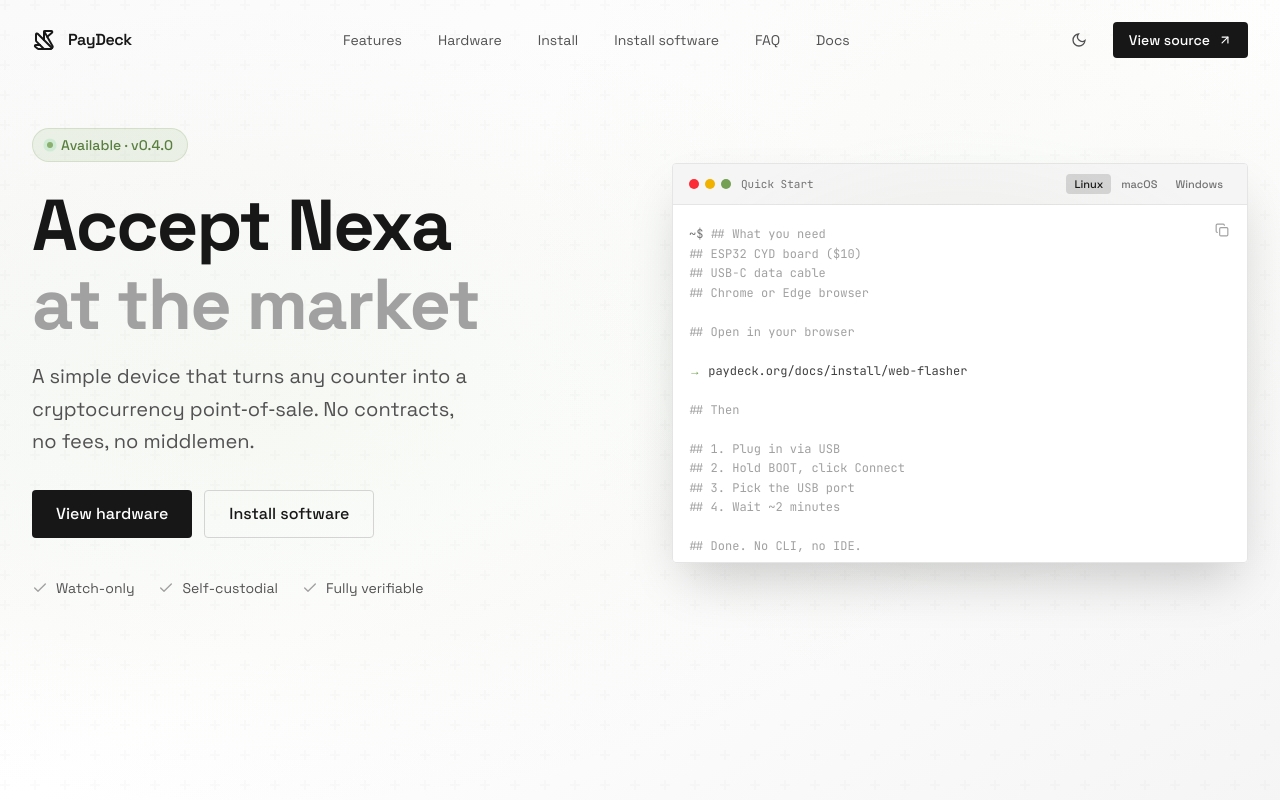
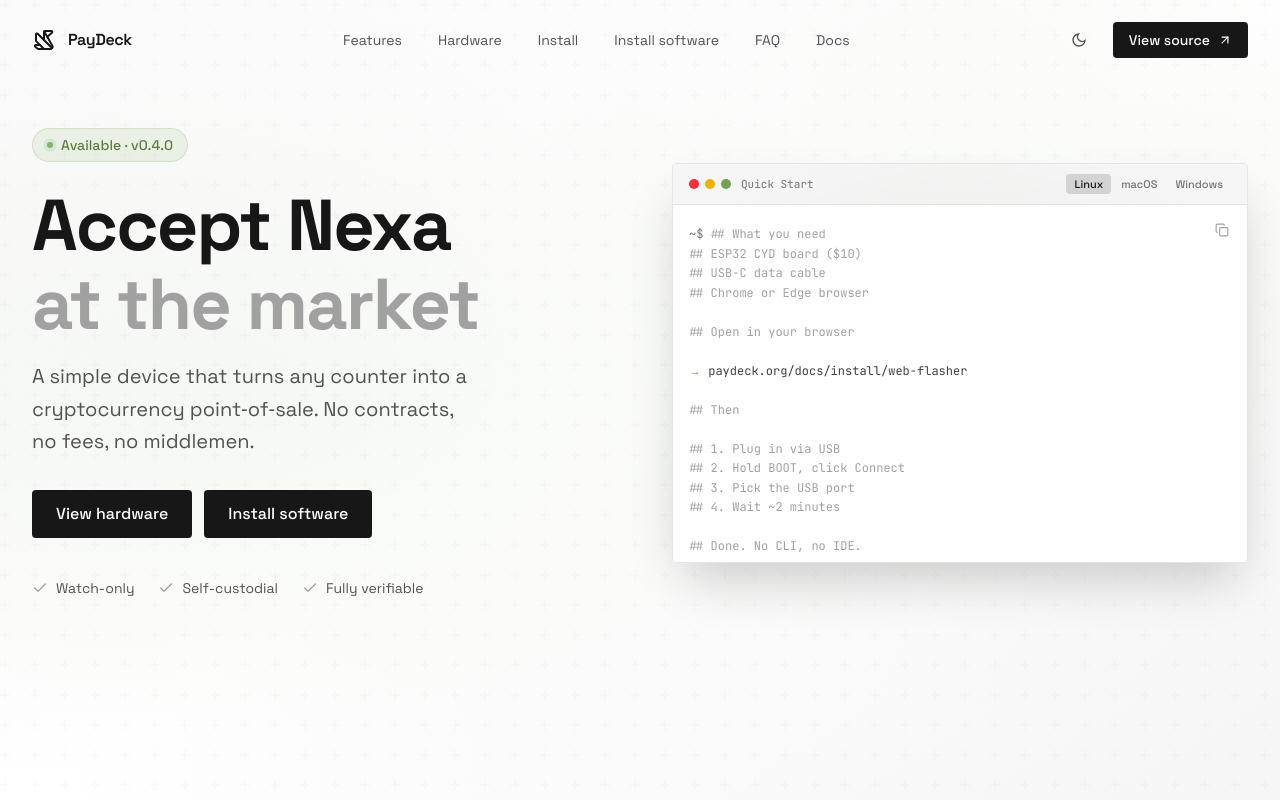
Before and after one commit to IamEndo/site, a Next.js app: page / in a window 1280 px wide. Shown: the top 800 px of the page. Built offline with nearby package versions, Linux system fonts and the light colour scheme.

Commit message:
installation from the website 3

```diff
--- a/app/_components/sections/Hero.tsx
+++ b/app/_components/sections/Hero.tsx
@@ -214,7 +214,7 @@
               <Button asChild size="lg">
                 <a href="#device">View hardware</a>
               </Button>
-              <Button asChild variant="outline" size="lg">
+              <Button asChild size="lg">
                 <a href="#how">Install software</a>
               </Button>
             </div>
--- a/app/_data/steps.ts
+++ b/app/_data/steps.ts
@@ -7,7 +7,7 @@
   {
     number: "02",
     title: "Flash the firmware",
-    description: "Plug in via USB and click Install in your browser. The web flasher writes the latest firmware in about two minutes — no IDE required.",
+    description: "Plug in via USB and click Install in your browser.",
   },
   {
     number: "03",
```
